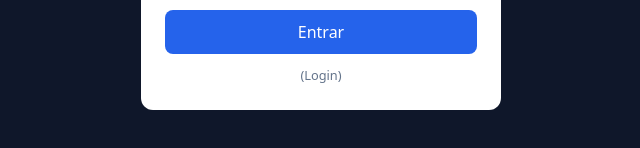
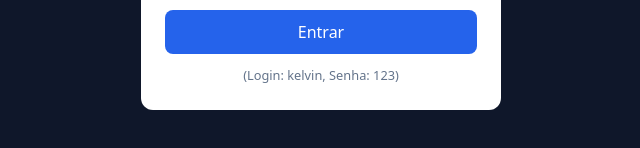
Before and after one commit to kelvin-dev23/erp-system, a React (Vite) app: page /login in a window 1280 px wide. Shown: the part 428-576 px from the top of the page, without its empty margins (319-959 px from the left). Built offline with nearby package versions, Linux system fonts and the light colour scheme.

Commit message:
add login and password

```diff
--- a/src/pages/Login.tsx
+++ b/src/pages/Login.tsx
@@ -77,7 +77,9 @@ export function Login() {
           Entrar
         </button>
 
-        <small style={{ textAlign: "center", color: "#64748b" }}>(Login)</small>
+        <small style={{ textAlign: "center", color: "#64748b" }}>
+          (Login: kelvin, Senha: 123)
+        </small>
       </form>
     </div>
   );
```
Also changed, not shown: 1 other file (tests, documents, lock files or other folders).
